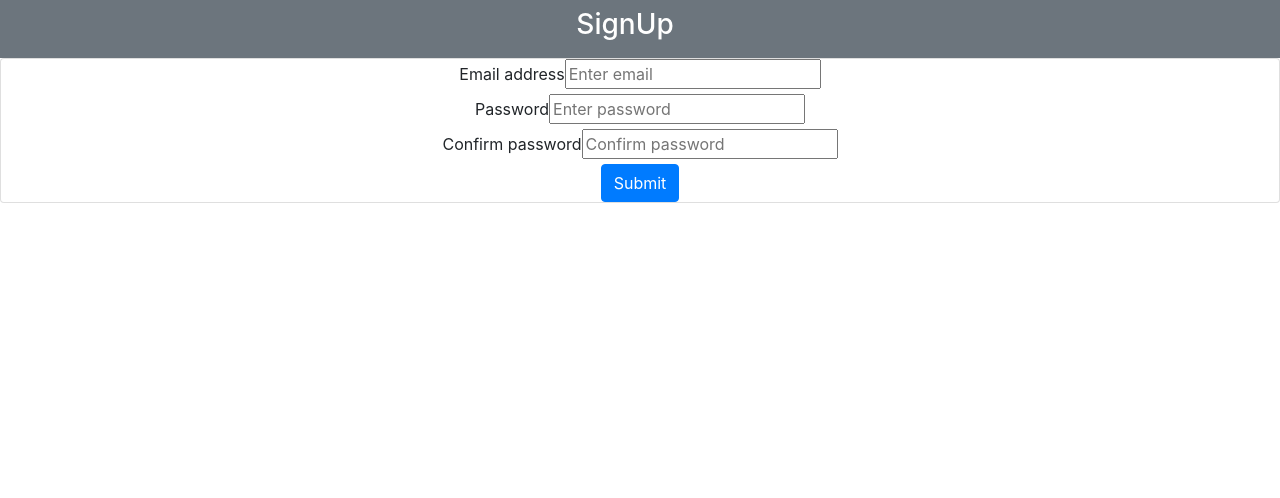
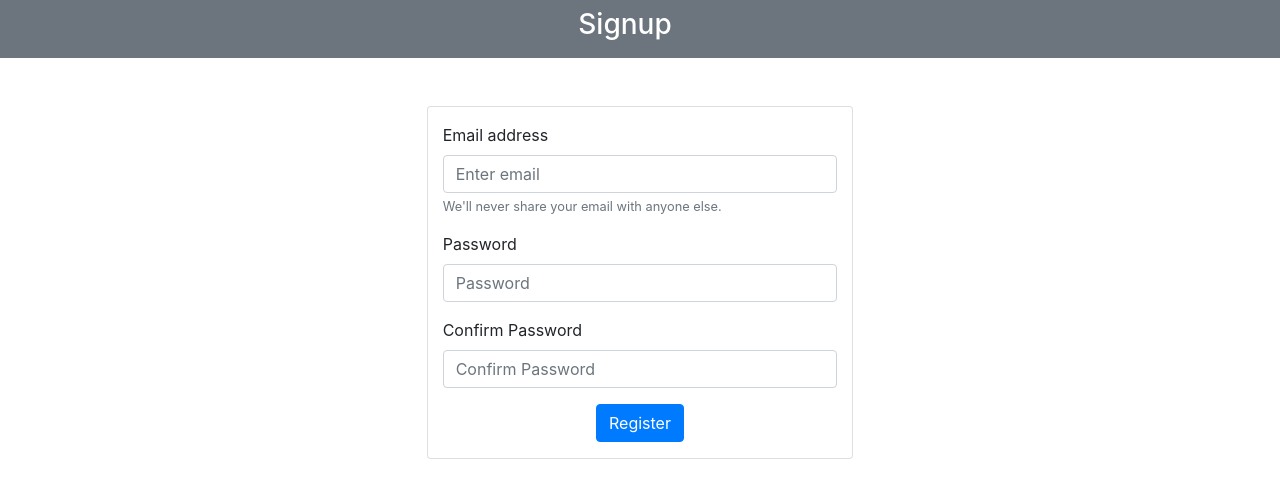
Before and after one commit to aachalV/10-React-Login-Page-Form-Submission, a React (Create React App) app: page / in a window 1280 px wide. Shown: the top 498 px of the page. Built offline with nearby package versions, Linux system fonts and the light colour scheme.

Commit message:
Applied styling to form and header component removed from App.js

```diff
--- a/src/App.js
+++ b/src/App.js
@@ -1,11 +1,9 @@
 import "./App.css";
-import Header from "../src/components/Header/Header";
 import Signup from "./components/Forms/Signup";
 
 function App() {
   return (
     <div className="App">
-      <Header />
       <Signup />
     </div>
   );
--- a/src/components/Forms/Signup.jsx
+++ b/src/components/Forms/Signup.jsx
@@ -1,24 +1,50 @@
+import Header from "../Header/Header";
+
 function Signup(props) {
   return (
-    <div className="card">
-      <form action="">
-        <div>
-          <label htmlFor="email">Email address</label>
-          <input type="email" id="email" placeholder="Enter email" />
+    <>
+      <Header heading={"Signup"} />
+      <div className="d-flex justify-content-center">
+        <div className="card col-12 col-lg-4 login-card my-5 ">
+          <form className="my-3">
+            <div className="form-group text-left">
+              <label htmlFor="exampleInputEmail1">Email address</label>
+              <input
+                type="email"
+                className="form-control"
+                id="email"
+                aria-describedby="emailHelp"
+                placeholder="Enter email"
+              />
+              <small id="emailHelp" className="form-text text-muted">
+                We'll never share your email with anyone else.
+              </small>
             </div>
-        <div>
-          <label htmlFor="password">Password</label>
-          <input type="password" id="password" placeholder="Enter password" />
+            <div className="form-group text-left">
+              <label htmlFor="exampleInputPassword1">Password</label>
+              <input
+                type="password"
+                className="form-control"
+                id="password"
+                placeholder="Password"
+              />
             </div>
-        <div>
-          <label htmlFor="confirm-password">Confirm password</label>
-          <input type="password" id="password" placeholder="Confirm password" />
+            <div className="form-group text-left">
+              <label htmlFor="exampleInputPassword1">Confirm Password</label>
+              <input
+                type="password"
+                className="form-control"
+                id="confirmPassword"
+                placeholder="Confirm Password"
+              />
             </div>
             <button type="submit" className="btn btn-primary">
-          Submit
+              Register
             </button>
           </form>
         </div>
+      </div>
+    </>
   );
 }
 
--- a/src/components/Header/Header.jsx
+++ b/src/components/Header/Header.jsx
@@ -1,8 +1,8 @@
-function Header() {
+function Header(props) {
   return (
-    <nav class="navbar navbar-dark bg-secondary">
+    <nav className="navbar navbar-dark bg-secondary">
       <div className="row col-12 d-flex justify-content-center text-white">
-        <span className="h3">SignUp</span>
+        <span className="h3">{props.heading}</span>
       </div>
     </nav>
   );
```
Also changed, not shown: 1 other file (tests, documents, lock files or other folders). Lines whose indentation alone changed are shown as unchanged.
